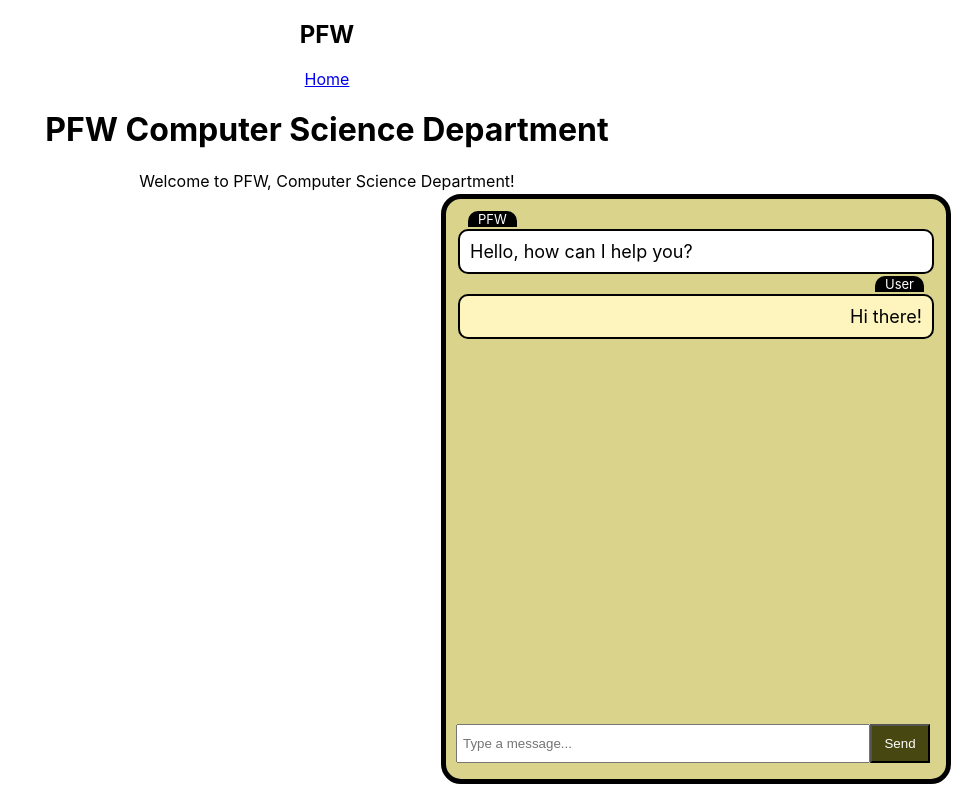
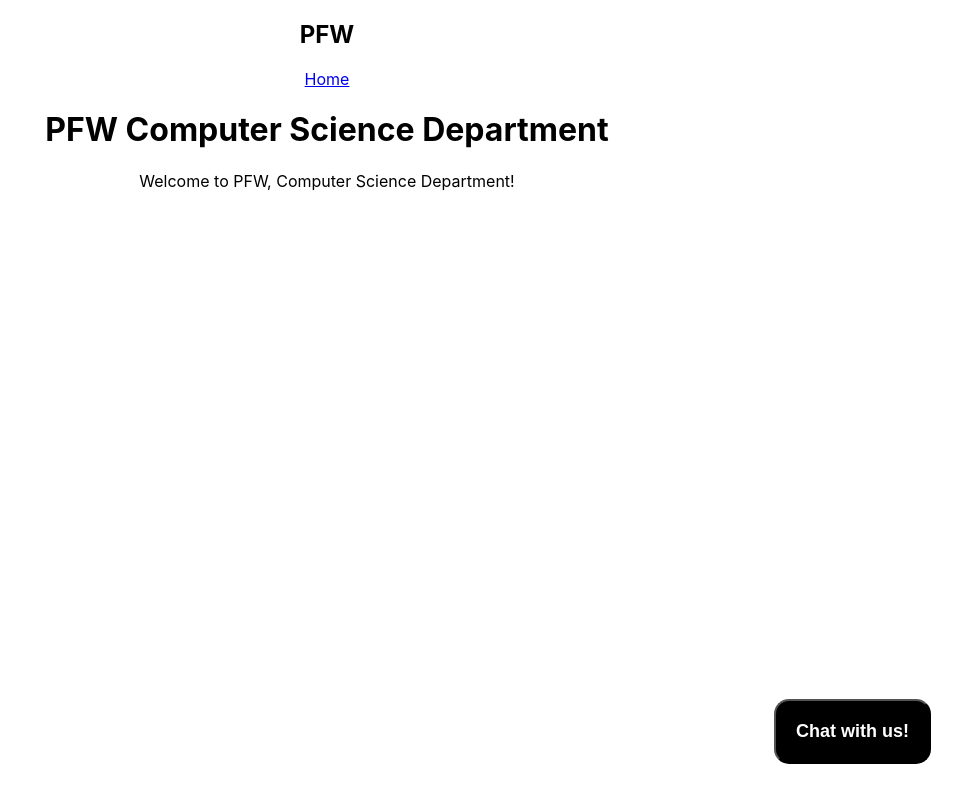
Before and after one commit to StaticOwl/PUCSChatBot_POC, a React (Create React App) app in the folder frontend/pfw_chatbot/: page / in a window 1280 px wide. Shown: the whole page, without its empty margins (313-1280 px from the left). Built offline with nearby package versions, Linux system fonts and the light colour scheme.

Commit message:
Switched chat UI to Modal view

```diff
--- a/frontend/pfw_chatbot/src/App.css
+++ b/frontend/pfw_chatbot/src/App.css
@@ -1,5 +1,6 @@
 .App {
   text-align: center;
+  align-items: center;
 }
 
 .App-logo {
@@ -36,15 +37,14 @@
     transform: rotate(360deg);
   }
 }
-
-.ChatBox {
+.ChatButton {
   position: fixed;
-  bottom: 1em;
-  right: 1em;
-  height: 35em;
-  width: 30em;
-  background: #dad38c;
-  padding: 10px;
-  border-radius: 20px;
-  border: 5px solid black;
+  bottom: 2em;
+  right: 2em;
+  color:white;
+  padding: 20px;
+  border-radius: 15px;
+  background-color: black;
+  font-weight: bold;
+  font-size: large;
 }
--- a/frontend/pfw_chatbot/src/App.js
+++ b/frontend/pfw_chatbot/src/App.js
@@ -1,8 +1,10 @@
-import './App.css';
-import ChatUI from './ChatUI';
-import Navbar from './Navbar'
+import { useState } from "react";
+import "./App.css";
+import Modal from "./Components/Modal";
+import Navbar from "./Components/Navbar";
 
 function App() {
+  const [showModal, setShowModal] = useState(false)
   return (
     <div className="App">
       <Navbar></Navbar>
@@ -12,9 +14,10 @@
           <p>Welcome to PFW, Computer Science Department! </p>
         </div>
       </div>
-      <div className="ChatBox">
-        <ChatUI></ChatUI>
-      </div>
+      <button className="ChatButton" onClick={() => {
+        setShowModal(true);
+      }}>Chat with us!</button>
+      {showModal && <Modal hideModal={setShowModal} />}
     </div>
   );
 }
--- a/frontend/pfw_chatbot/src/ChatUI.js
+++ /dev/null
@@ -1,78 +0,0 @@
-import React, { useState, useRef, useEffect } from 'react';
-import axios, {isCancel, AxiosError} from 'axios';
-import './ChatUI.css';
-
-const ChatUI = () => {
-  const [messages, setMessages] = useState([
-    { text: 'Hello, how can I help you?', sender: 'bot' },
-    { text: 'Hi there!', sender: 'user' },
-  ]);
-  const [newMessage, setNewMessage] = useState('');
-  const containerRef = useRef(null);
-  useEffect(() => {
-    if(containerRef && containerRef.current){
-      const element = containerRef.current;
-      element.scroll({
-        top:element.scrollHeight,
-        left: 0,
-        behavior: "smooth"
-      })
-    }
-  }, [containerRef, messages]);
-  const handleSendMessage = () => {
-    if (newMessage.trim() === '') return;
-    const updatedMessages = [...messages, { text: newMessage, sender: 'user' }, {text: 'Standard response', sender: 'bot'}];
-    setMessages(updatedMessages);
-    setNewMessage('');
-    //Receive reply from server
-    // axios.post('http://127.0.0.1:5000/v1/chatbot/chat', {
-    //   user_msg: newMessage,
-    // })
-    // .then(function (res) {
-    //   console.log(res);
-    //   const updatedMessagesWithRes = [...messages, { text: newMessage, sender: 'user' },{text: res.data.response, sender: 'bot'}];
-    //   setMessages(updatedMessagesWithRes);
-    // })
-    // .then(function (err) {console.log(err);})
-  };
-
-  return (
-    <div className="chat-ui">
-      <div className="chat-bubble"></div>
-      <div className="chat-window">
-        <div className="messages-container" ref={containerRef}>
-        {messages.map((message, index) => (
-            <div className='message-box'>
-               <div className={`sender ${message.sender === 'user' ? 'user' : 'bot'}`}>
-                    <span className="sender-name">{message.sender === 'user' ? 'User' : 'PFW'}</span>
-                </div>
-                <div
-                    key={index}
-                    className={`message ${message.sender === 'user' ? 'user' : 'bot'}`}
-                >
-                    {message.text}
-                </div>
-            </div>
-        ))}
-        </div>
-      </div>
-      <div className="input-box">
-        <input
-          className = "input-form"
-          type="text"
-          placeholder="Type a message..."
-          value={newMessage}
-          onChange={(e) => setNewMessage(e.target.value)}
-          onKeyPress={(e) => {
-            if (e.key === 'Enter') {
-              handleSendMessage();
-            }
-          }}
-        />
-        <button className = "send-btn" onClick={handleSendMessage}>Send</button>
-      </div>
-    </div>
-  );
-};
-
-export default ChatUI;
--- a/frontend/pfw_chatbot/src/ChatUI.css
+++ b/frontend/pfw_chatbot/src/Components/ChatUI.css
@@ -1,7 +1,10 @@
 .chat-window {
     overflow-y: scroll;
-    position:relative;
     font-size: large;
+}
+
+.chat-ui {
+    position: relative;
 }
 .input-box {
     position: absolute;
@@ -10,12 +13,13 @@
     text-align: left;
 }
 .input-form {
-    width: 80%;
+    width: 85%;
     padding: 10px 5px 10px;
 }
 .messages-container{
     height: 28em;
     overflow-y: scroll;
+    margin-bottom: 3.5em;
 }
 .message {
     border: 2px solid black;
--- /dev/null
+++ b/frontend/pfw_chatbot/src/Components/ChatUI.js
@@ -0,0 +1,91 @@
+import React, { useState, useRef, useEffect } from "react";
+import axios from "axios";
+import "./ChatUI.css";
+
+const ChatUI = () => {
+  const [messages, setMessages] = useState([
+    { text: "Hello, how can I help you?", sender: "bot" },
+    { text: "Hi there!", sender: "user" },
+  ]);
+  const [newMessage, setNewMessage] = useState("");
+  const containerRef = useRef(null);
+  useEffect(() => {
+    if (containerRef && containerRef.current) {
+      const element = containerRef.current;
+      element.scroll({
+        top: element.scrollHeight,
+        left: 0,
+        behavior: "smooth",
+      });
+    }
+  }, [containerRef, messages]);
+  const handleSendMessage = () => {
+    if (newMessage.trim() === "") return;
+    const updatedMessages = [
+      ...messages,
+      { text: newMessage, sender: "user" },
+      // { text: "Standard response", sender: "bot" },
+    ];
+    setMessages(updatedMessages);
+    setNewMessage("");
+    //Receive reply from server
+    axios.post('http://127.0.0.1:5000/v1/chatbot/chat', {
+      user_msg: newMessage,
+    })
+    .then(function (res) {
+      console.log(res);
+      const updatedMessagesWithRes = [...messages, { text: newMessage, sender: 'user' },{ text: res.data.response, sender: 'bot' }];
+      setMessages(updatedMessagesWithRes);
+    })
+    .then(function (err) {console.log(err);})
+  };
+
+  return (
+    <div className="chat-ui">
+      <div className="chat-window">
+        <div className="messages-container" ref={containerRef}>
+          {messages.map((message, index) => (
+            <div className="message-box">
+              <div
+                className={`sender ${
+                  message.sender === "user" ? "user" : "bot"
+                }`}
+              >
+                <span className="sender-name">
+                  {message.sender === "user" ? "User" : "PFW"}
+                </span>
+              </div>
+              <div
+                key={index}
+                className={`message ${
+                  message.sender === "user" ? "user" : "bot"
+                }`}
+              >
+                {message.text}
+              </div>
+            </div>
+          ))}
+        </div>
+      </div>
+      <div className="input-box">
+        <input
+          className="input-form"
+          type="text"
+          placeholder="Type a message..."
+          value={newMessage}
+          onChange={(e) => setNewMessage(e.target.value)}
+          onKeyPress={(e) => {
+            if (e.key === "Enter") {
+              handleSendMessage();
+            }
+          }}
+        />
+        <button className="send-btn" onClick={handleSendMessage}>
+          Send
+        </button>
+      </div>
+    </div>
+  );
+};
+
+export default ChatUI;
--- /dev/null
+++ b/frontend/pfw_chatbot/src/Components/Modal.css
@@ -0,0 +1,51 @@
+.ChatBox {
+    /* position: fixed; */
+    /* bottom: 1em; */
+    /* right: 1em; */
+    /* height: 35em; */
+    /* width: 45em; */
+    background: #dad38c;
+    padding: 20px;
+    margin: 10% auto ;
+    width: 35%;
+    border-radius: 20px;
+    border: 5px solid black;
+  }
+  .modal {
+    /* display: none; Hidden by default */
+    position: fixed; /* Stay in place */
+    z-index: 2; /* Sit on top */
+    left: 0;
+    top: 0;
+    width: 100%; /* Full width */
+    height: 100%; /* Full height */
+    overflow: auto; /* Enable scroll if needed */
+    background-color: rgb(0,0,0); /* Fallback color */
+    background-color: rgba(0,0,0,0.4); /* Black w/ opacity */
+  }
+  /* Modal Content/Box */
+  .modal-content {
+    background-color: #fefefe;
+    margin: 15% auto; /* 15% from the top and centered */
+    padding: 20px;
+    border: 1px solid #888;
+    width: 80%; /* Could be more or less, depending on screen size */
+  }
+  .title{
+    overflow: hidden;
+  }
+  /* The Close Button */
+  .close {
+    color: #aaa;
+    float: right;
+    font-size: 28px;
+    font-weight: bold;
+    z-index: 1;
+  }
+
+  .close:hover,
+  .close:focus {
+    color: black;
+    text-decoration: none;
+    cursor: pointer;
+  }
--- /dev/null
+++ b/frontend/pfw_chatbot/src/Components/Modal.js
@@ -0,0 +1,19 @@
+import ChatUI from "./ChatUI";
+import './Modal.css'
+
+function Modal({hideModal}) {
+  return (
+    <div className="modal">
+      <div className="ChatBox">
+        <div className="title">
+          <span className="close" onClick={() => {hideModal(false)}}>&times;</span>
+        </div>
+        <div className="body">
+          <ChatUI></ChatUI>
+        </div>
+      </div>
+    </div>
+  );
+}
+
+export default Modal;
```
Also changed, not shown: frontend/pfw_chatbot/src/Components/Navbar.css (added), frontend/pfw_chatbot/src/Components/Navbar.js (renamed from frontend/pfw_chatbot/src/Navbar.js).
